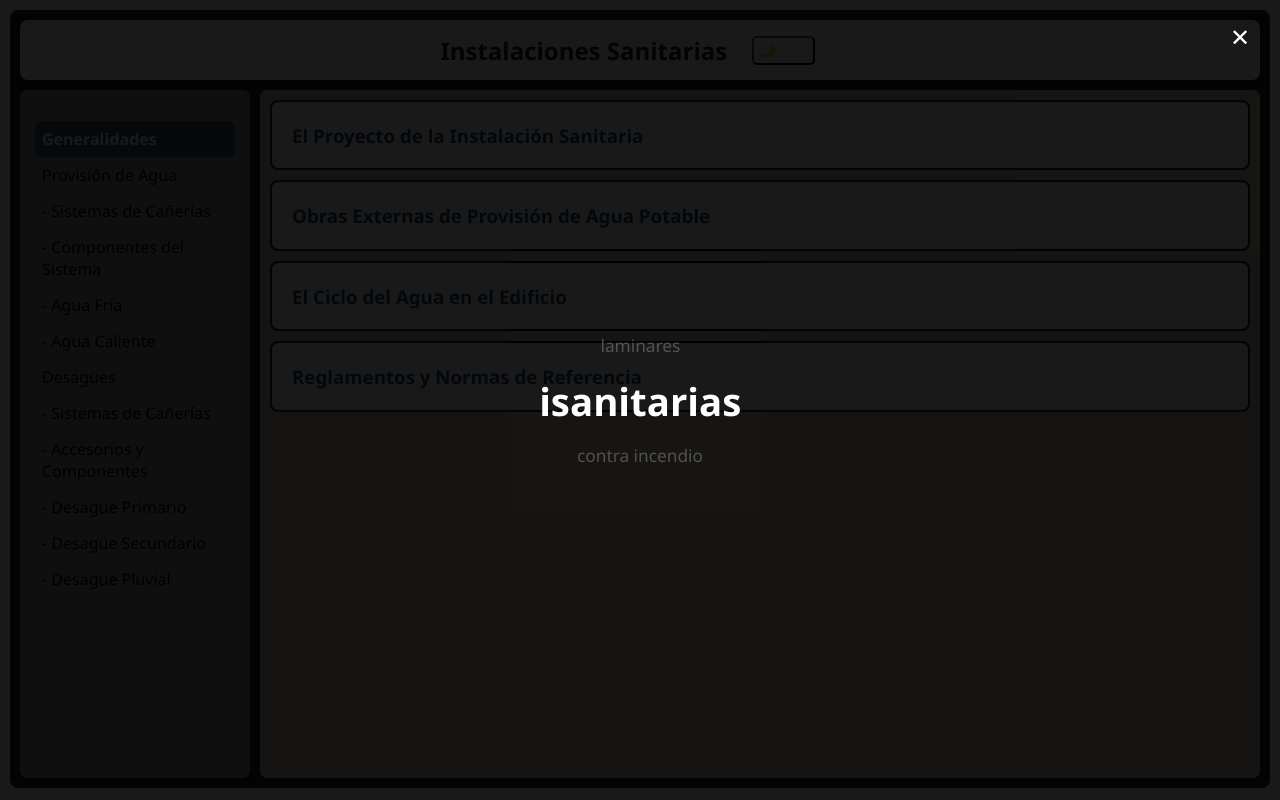
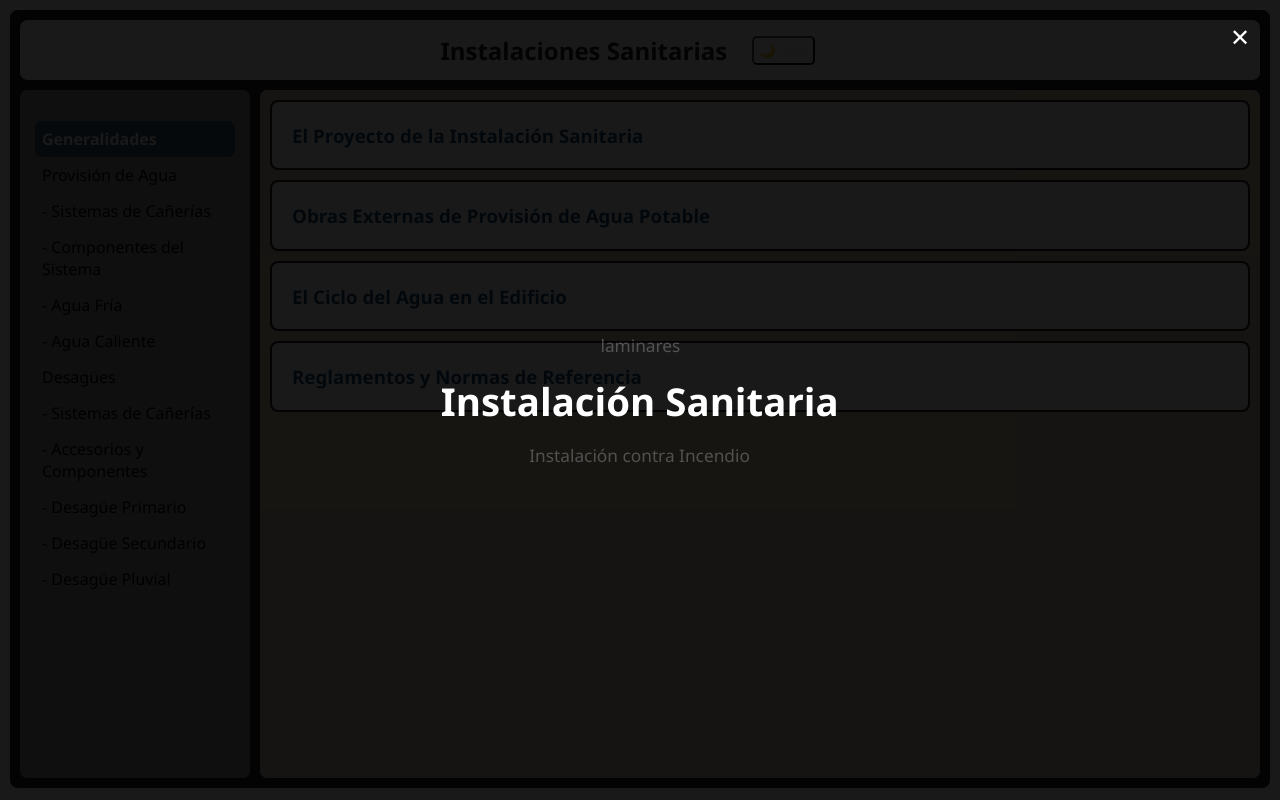
Before and after one commit to jonahsly/binstallations, a React (Create React App) app: page /home in a window 1280 px wide. Both pictures are taken after a click on the element "Instalaciones Sanitarias". Built offline with nearby package versions, Linux system fonts and the light colour scheme.

Commit message:
STRUCTURE_v4.1.2

```diff
--- a/src/components/CarouselModal/CarouselModal.jsx
+++ b/src/components/CarouselModal/CarouselModal.jsx
@@ -1,7 +1,7 @@
 import React, { useState, useEffect } from "react";
 import "./CarouselModal.css";
 
-const pages = ["isanitarias", "contra incendio", "inst. de gas", "ieléctrica","vias","otro curso","laminares"]
+const pages = ["Instalación Sanitaria", "Instalación contra Incendio", "Instalación de Gas", "Instalación Eléctrica","vias","otro curso","laminares"]
 
 const CarouselModal = ({ options = pages, onClose }) => {
   const [currentIndex, setCurrentIndex] = useState(0);
```
